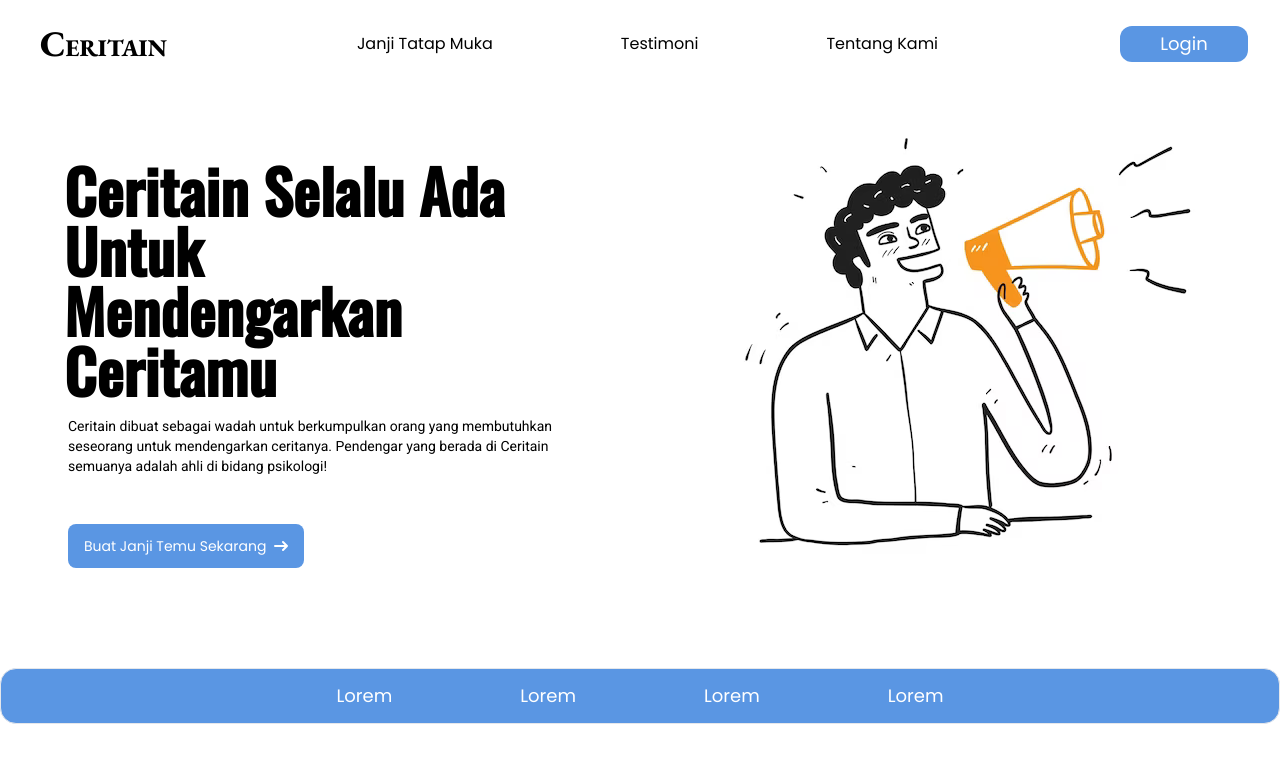
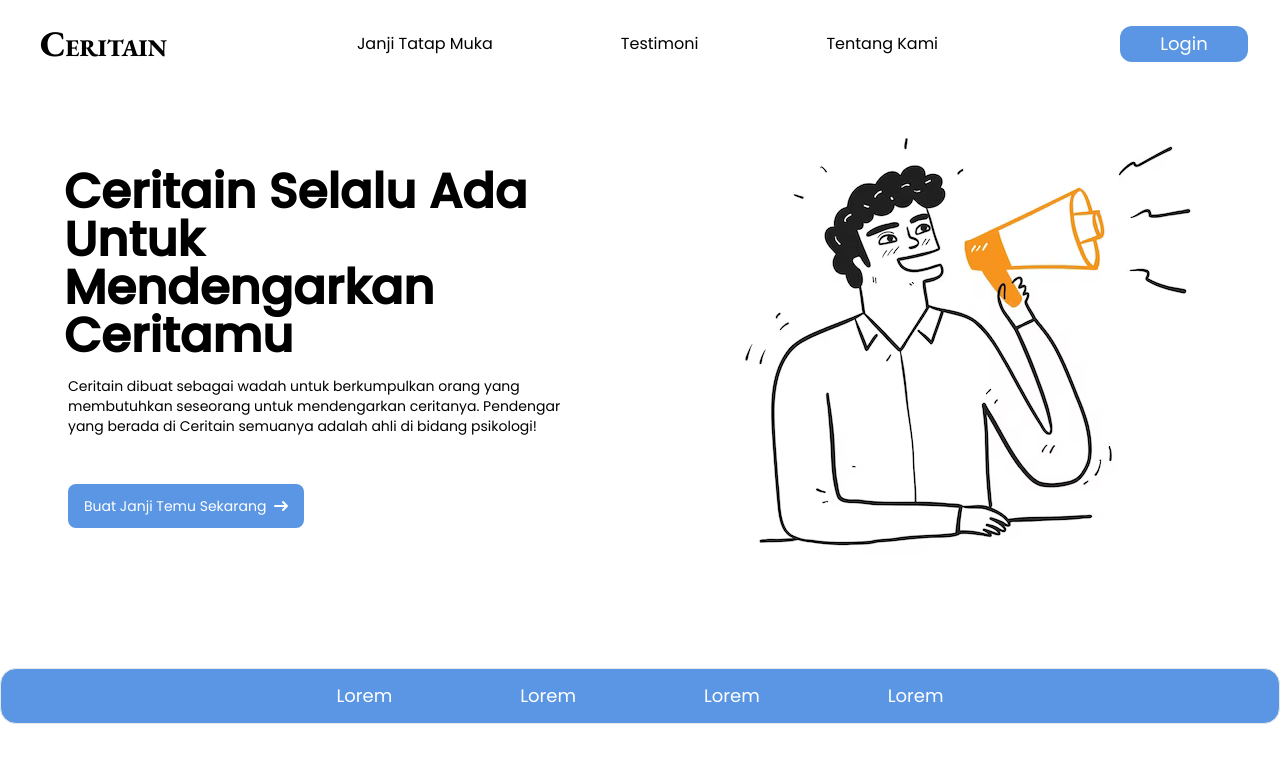
Before and after one commit to AhmadAzkia/ceritain, a React (Create React App) app: page / in a window 1280 px wide. Shown: the top 762 px of the page. Built offline with nearby package versions, Linux system fonts and the light colour scheme; a web font is replaced by a local one.

Commit message:
ubah font

```diff
--- a/src/components/home/Jumbotron.js
+++ b/src/components/home/Jumbotron.js
@@ -10,23 +10,23 @@ function Jumbotron() {
       <div className="md:flex">
 
         <div className="md:p-10">
-          <div className="ml-1 mt-8">
-            <h1 className="ml-5 text-3xl font-extrabold leading-none md:text-6xl fontJumbotron">
+          <div className="ml-1 mt-10">
+            <h1 className="ml-5 text-3xl font-semibold leading-none md:text-5xl fontLoginn">
               Ceritain Selalu Ada
             </h1>
-            <h1 className="ml-5 text-3xl font-extrabold leading-none md:text-6xl fontJumbotron">
+            <h1 className="ml-5 text-3xl font-semibold leading-none md:text-5xl fontLoginn">
               Untuk
             </h1>
-            <h1 className="ml-5 text-3xl font-extrabold leading-none md:text-6xl fontJumbotron">
+            <h1 className="ml-5 text-3xl font-semibold leading-none md:text-5xl fontLoginn">
               Mendengarkan
             </h1>
-            <h1 className="ml-5 text-3xl font-extrabold leading-none md:text-6xl fontJumbotron">
+            <h1 className="ml-5 text-3xl font-semibold leading-none md:text-5xl fontLoginn">
               Ceritamu
             </h1>
           </div>
 
             <div>
-              <p className="px-4 ml-3 mt-2 md:mt-4 md:ml-3 md:mr-5 md:mb-0 sm:px-4 text-xs md:text-sm fontJumbotronn">
+              <p className="px-4 ml-3 mt-2 md:mt-4 md:ml-3 md:mr-5 md:mb-0 sm:px-4 text-xs md:text-sm fontLoginn">
                 Ceritain dibuat sebagai wadah untuk berkumpulkan orang yang membutuhkan seseorang untuk mendengarkan ceritanya. Pendengar yang berada di Ceritain semuanya adalah ahli di bidang psikologi!
               </p>
             </div>
--- a/src/css/font.css
+++ b/src/css/font.css
@@ -3,8 +3,6 @@
 @import url('https://fonts.googleapis.com/css2?family=Dosis:wght@600&family=EB+Garamond:ital,wght@0,800;1,500&display=swap');
 @import url('https://fonts.googleapis.com/css2?family=Poppins:ital,wght@0,300;0,400;0,500;1,300;1,400;1,500&display=swap');
 @import url('https://fonts.googleapis.com/css2?family=Poppins:ital,wght@0,300;0,400;0,500;1,300;1,400;1,500&family=Roboto+Slab:wght@200;300;400;500&family=Roboto:wght@300;400;500&display=swap');
-@import url('https://fonts.googleapis.com/css2?family=Asap:ital,wght@1,600&family=Dosis:wght@600&family=EB+Garamond:ital,wght@0,800;1,500&family=Noto+Sans+Cypro+Minoan&family=Oswald:wght@500&display=swap');
-@import url('https://fonts.googleapis.com/css2?family=Asap:ital,wght@0,600;1,600&family=Dosis:wght@600&family=EB+Garamond:ital,wght@0,800;1,500&family=Itim&family=Noto+Sans+Cypro+Minoan&family=Oswald:wght@500&display=swap');
 
 .headerLove {
     font-family: 'Slackside One', cursive;
@@ -42,11 +40,3 @@
     font-family: 'Dosis', sans-serif;
     font-family: 'EB Garamond', serif;
 }
-
-.fontJumbotron {
-    font-family: 'Oswald', sans-serif;
-}
-
-.fontJumbotronn {
-    font-family: 'Roboto', sans-serif;
-}
```
